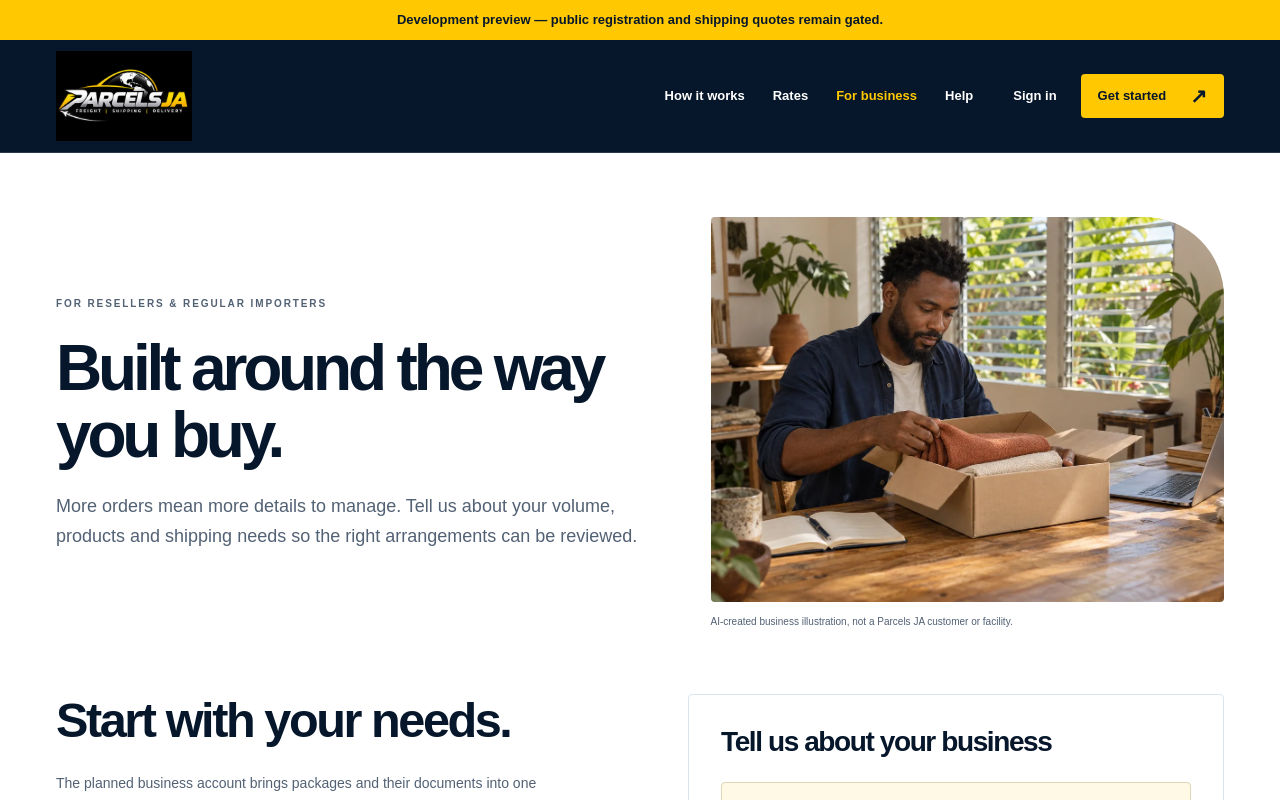
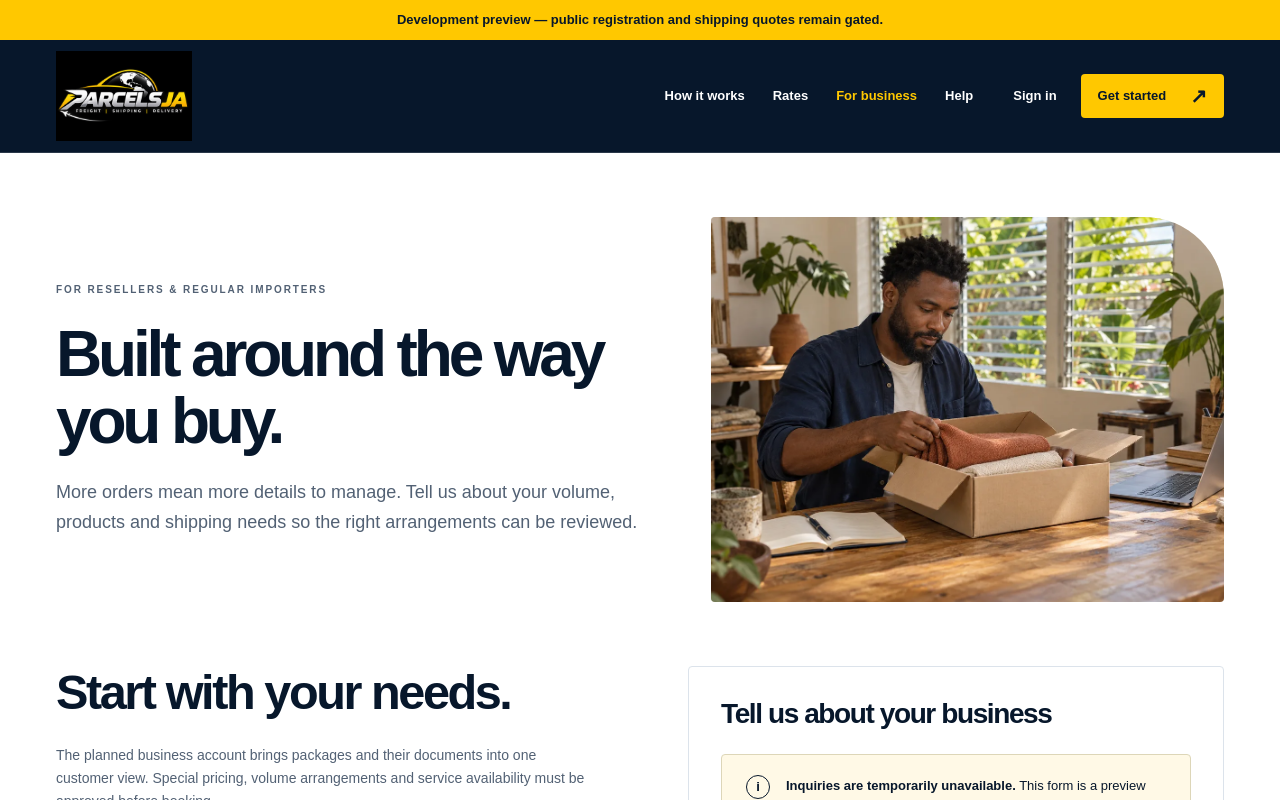
Before and after one commit to andremillwood/parcelsjm, a Next.js app: page /business in a window 1280 px wide. Shown: the top 800 px of the page. Built offline with nearby package versions, Linux system fonts and the light colour scheme.

Commit message:
Remove public image captions following marketing approval

```diff
--- a/app/(marketing)/business/page.tsx
+++ b/app/(marketing)/business/page.tsx
@@ -37,10 +37,6 @@ export default function Business() {
               sizes="(max-width: 900px) 100vw, 50vw"
             />
           </div>
-          <figcaption>
-            AI-created business illustration, not a Parcels JA customer or
-            facility.
-          </figcaption>
         </figure>
       </div>
       <div className="m-split">
```
Also changed, not shown: app/(marketing)/page.tsx (+0 -7 lines), 1 other file (tests, documents, lock files or other folders).
